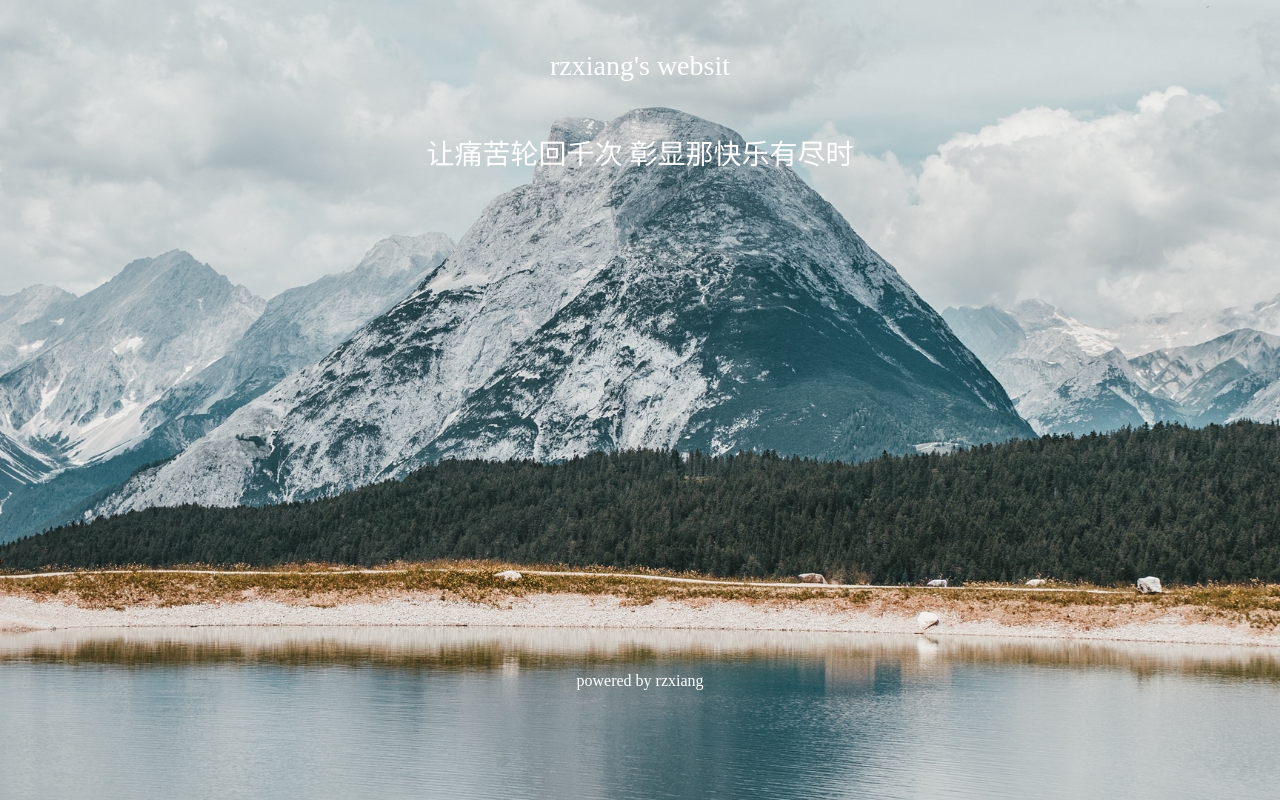
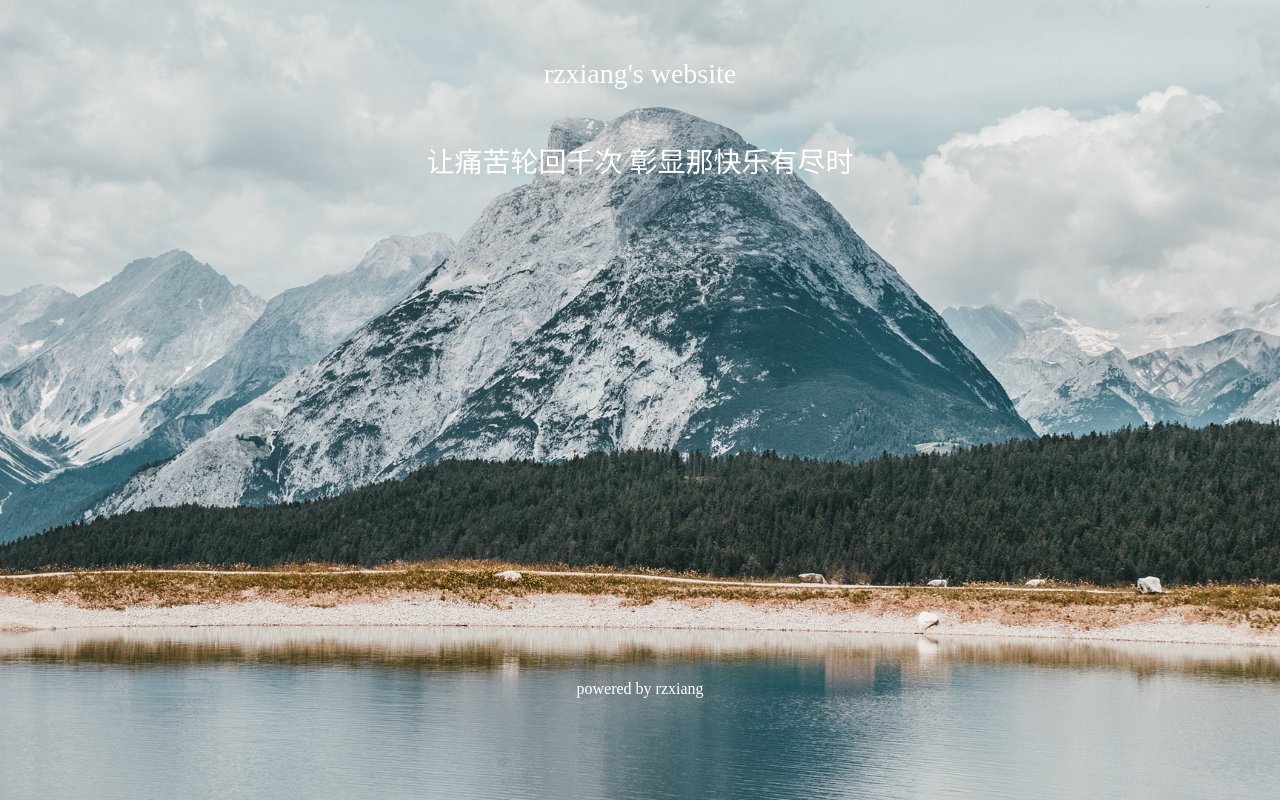
Before and after one commit to rzxiang/rzxiang.github.io, a plain HTML site: page index.html in a window 1280 px wide. Drawn offline with Linux system fonts and the light colour scheme.

Commit message:
'change'

```diff
--- a/css/index.css
+++ b/css/index.css
@@ -3,19 +3,25 @@ body{
     background-size:cover;
    background-attachment:fixed;
 }
-.title{
+.index-page{
+    display:flex;
+    justify-content:space-between;
+    flex-direction:column;
+}
+.title1{
+     text-align:center;
+     margin-top:50px;
+     font-size:28px;
+     color:#fff;
+    }
+.title2{
      text-align:center;
      margin-top:50px;
      font-size:28px;
      color:#fff;
     }
 
-.title2{
-    text-align:center;
-     margin-top:50px;
-     font-size:28px;
-     color:#fff;
-}
+
 .copyright{
     text-align:center;
     margin-top:500px;
--- a/index.html
+++ b/index.html
@@ -7,19 +7,22 @@
 <body>
     <div class="index-page">
         <div class="title">
-            <span>rzxiang's websit</span>
-        </div>
-        <div class="title2">
-            <span>让痛苦轮回千次 彰显那快乐有尽时</span>
+            <div class="title1">
+               <span>rzxiang's website</span>
+            </div>
+            <div class="title1">
+                <span>让痛苦轮回千次 彰显那快乐有尽时</span>
+            </div>
 
 
+        </div>
+        <div class="copyright">
+                <span>powered by rzxiang</span>
         </div>
 
 </div>
 
 </body>
-<footer class="copyright">
-        <span>powered by rzxiang</span>
-</footer>
+
 
 </html>
```
